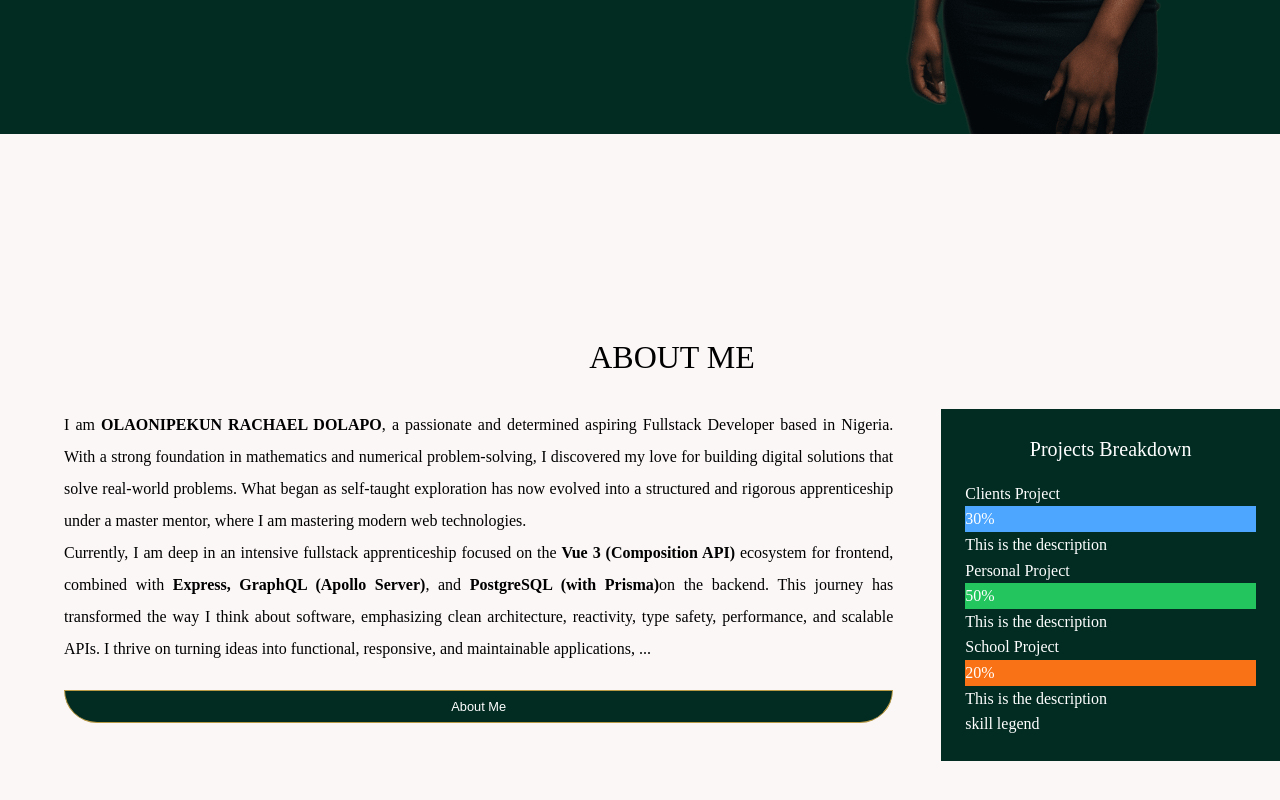
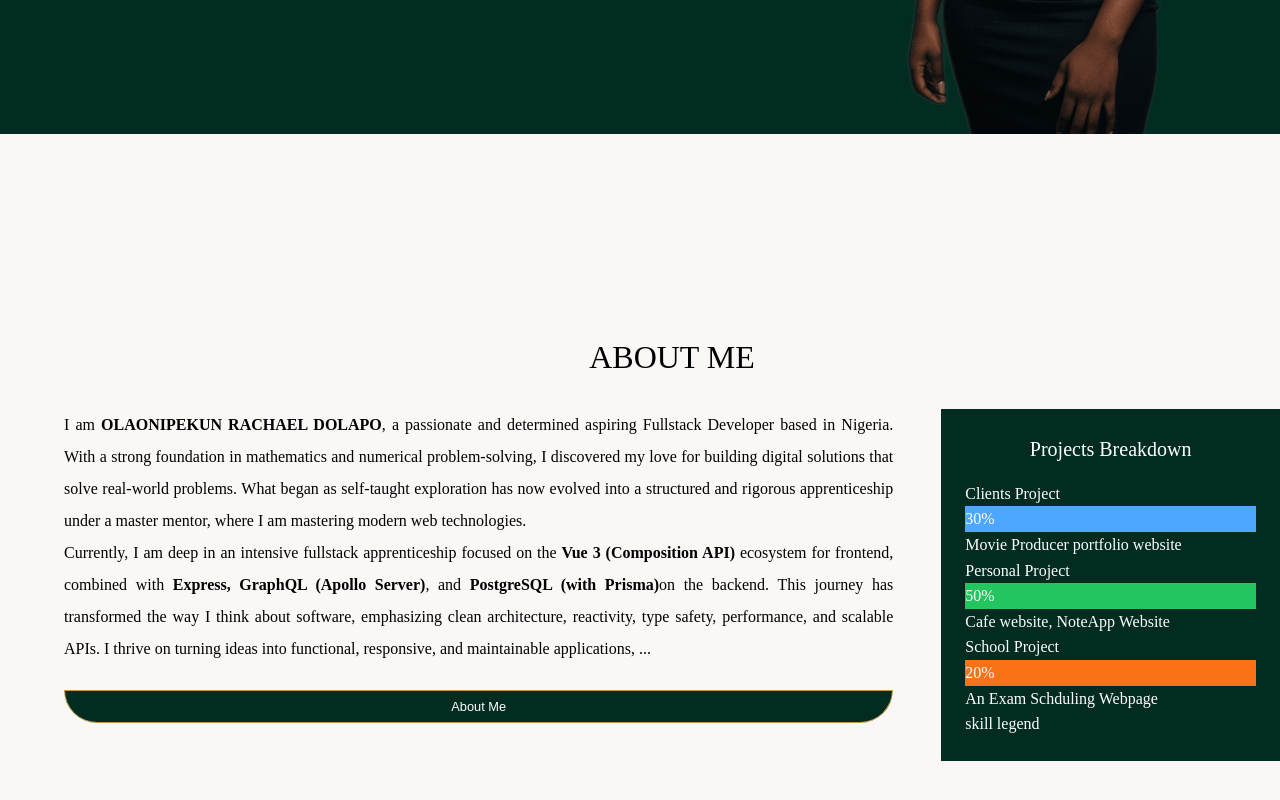
Before and after one commit to Lovethrech/my-main-portfolio, a Vue app: page / in a window 1280 px wide. Shown: the part 597-1397 px from the top of the page. Built offline with nearby package versions, Linux system fonts and the light colour scheme.

Commit message:
working on the home-about components.

```diff
--- a/src/components/home/about/HomeAboutSkillsBarChart.vue
+++ b/src/components/home/about/HomeAboutSkillsBarChart.vue
@@ -6,19 +6,19 @@ const skills=ref([
         label: "Clients Project",
         percentage:30,
         color: "#4da6ff",
-        describtion:"Movie Producer portfolio website"
+        description:"Movie Producer portfolio website"
     },
     {
         label: "Personal Project",
         percentage:50,
         color: "#22c55e",
-        describtion:"Cafe website, NoteApp Website"
+        description:"Cafe website, NoteApp Website"
     },
     {
         label: "School Project",
         percentage:20,
         color: "#f97316",
-        describtion:"An Exam Schduling Webpage"
+        description:"An Exam Schduling Webpage"
     }
 ])
 </script>
@@ -44,7 +44,7 @@ const skills=ref([
 
                 <!-- HOVER DESCRIPTION  -->
                 <div class="bar-description">
-                    This is the description
+                    {{ skill.description }}
                 </div>
             </div>
         </div>
```
